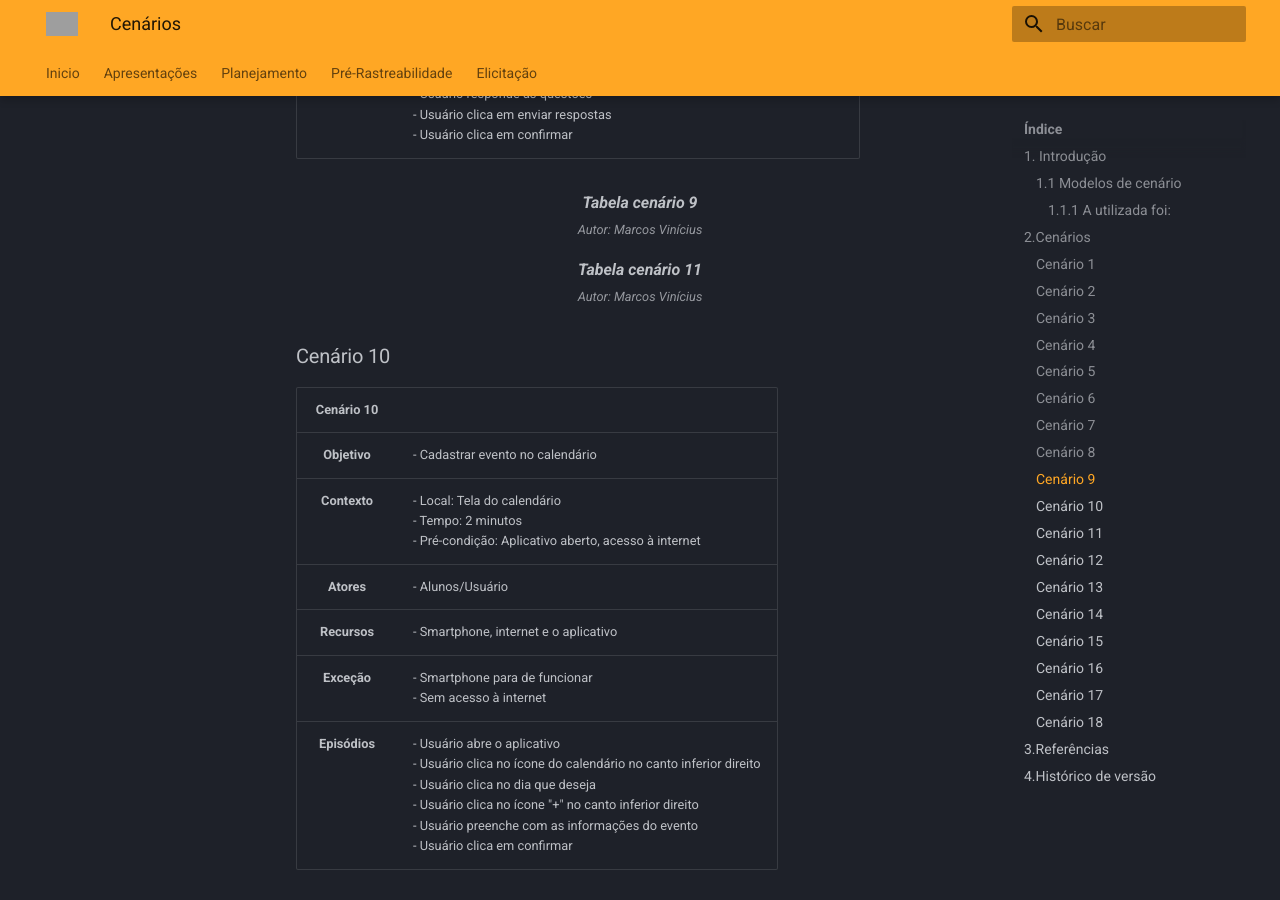
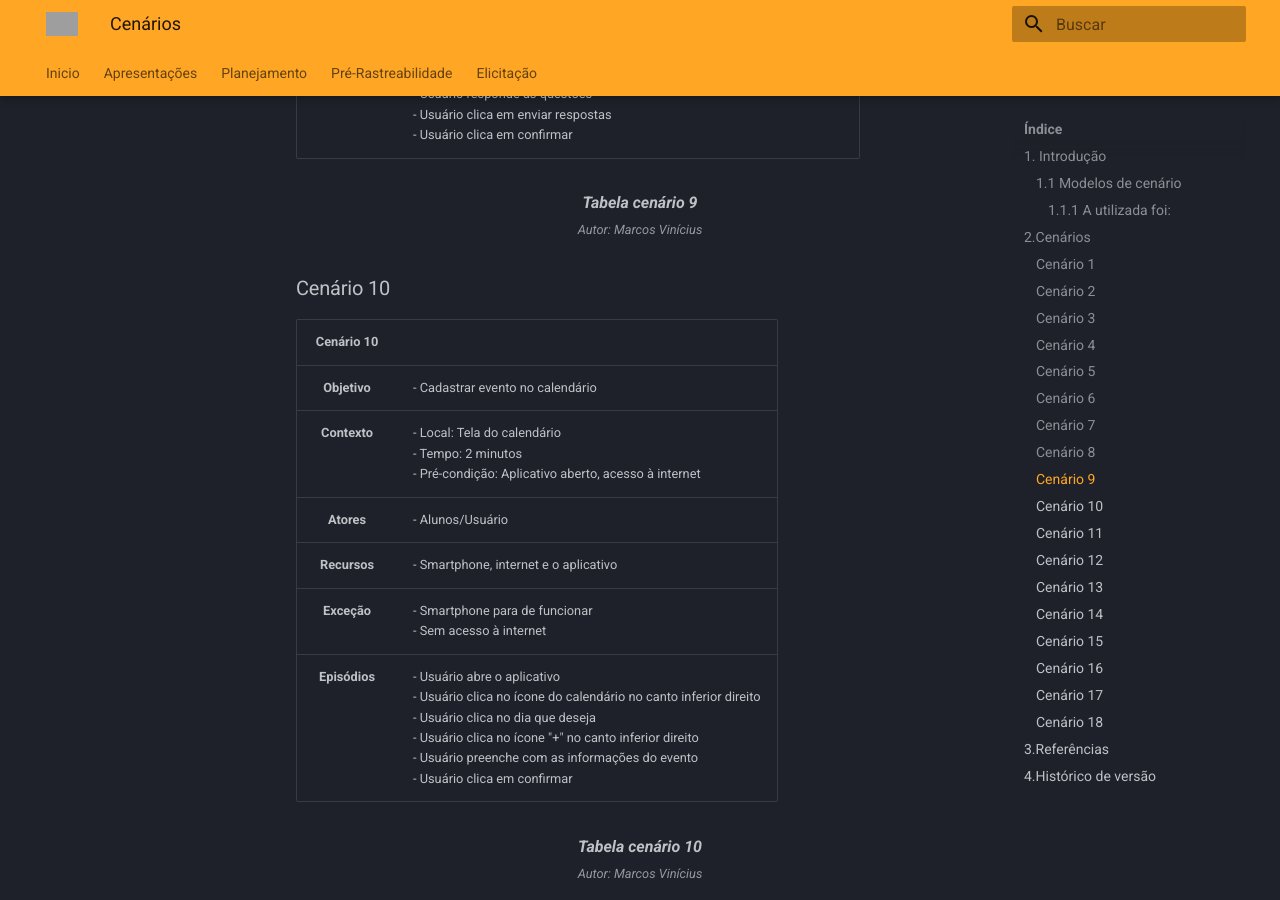
Before and after one commit to Requisitos-de-Software/2022.2-Moodle, an MkDocs documentation site: the page built from docs/Modelagem/cenarios.md, in a window 1280 px wide and 900 px high, scrolled down 6402 px. Built offline with MkDocs 1.6.1 and Material for MkDocs 9.7.7, drawn with Linux system fonts in a browser that asks for light colours; grey boxes are pictures that could not be loaded.

```diff
--- a/docs/Modelagem/cenarios.md
+++ b/docs/Modelagem/cenarios.md
@@ -183,12 +183,6 @@
 </figcaption>
 
 
-<figcaption align='center'>
-    <b>Tabela cenário 11</b>
-        <br><small>Autor: Marcos Vinícius</small>
-</figcaption>
-
-
 ### Cenário 10
 
 |Cenário 10||
```
